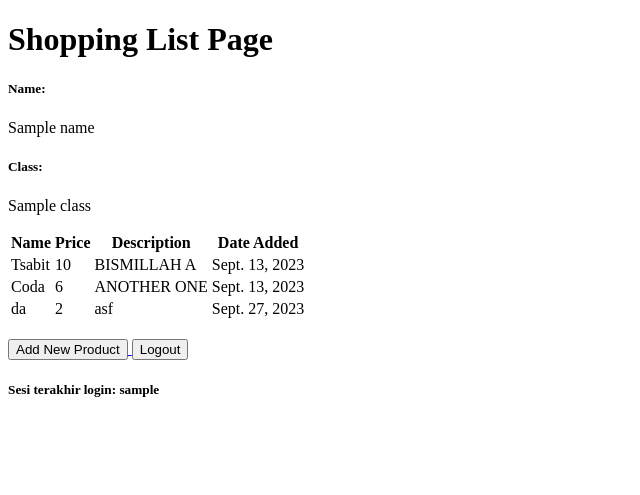
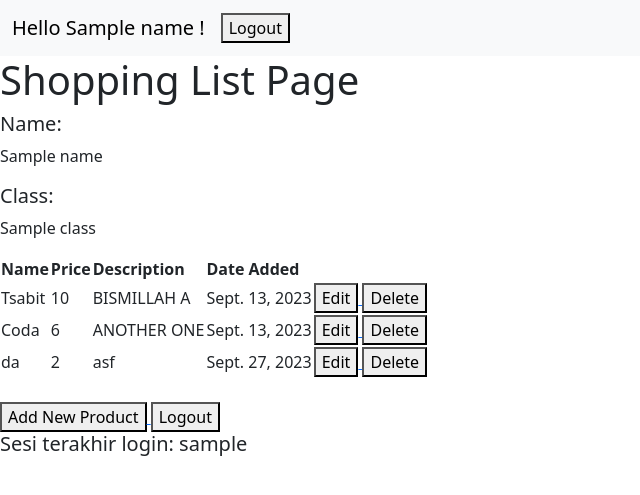
Before and after one commit to codaaa19/shopping-list, a Django app: template main/templates/main.html in a window 1280 px wide. Shown: the top 495 px of the page, without its empty margins (0-640 px from the left). Run offline with Django 4.2, Linux system fonts and the light colour scheme; data comes from the database, SQL or seed files in the repository; both versions use the stored data as it was after the commit; the template is opened without the code that fills it: values that come from a table or form of the project are taken from there, most other values are stand-ins (such as "Sample title", 1, 10 or a date in 2020).

Commit message:
Update Tutoriial 4

```diff
--- a/main/templates/main.html
+++ b/main/templates/main.html
@@ -1,6 +1,27 @@
 {% extends 'base.html' %}
 
 {% block content %}
+<nav class="navbar navbar-expand-lg bg-body-tertiary">
+    <div class="container-fluid">
+      <a class="navbar-brand" href="#">Hello {{name}} !</a>
+      <!-- <button class="navbar-toggler" type="button" data-bs-toggle="collapse" data-bs-target="#navbarNavAltMarkup" aria-controls="navbarNavAltMarkup" aria-expanded="false" aria-label="Toggle navigation">
+        <span class="navbar-toggler-icon"></span>
+      </button> -->
+      <div class="collapse navbar-collapse" id="navbarNavAltMarkup">
+        <div class="navbar-nav">
+          <!-- <a class="nav-link active" aria-current="page" href="#">Home</a> -->
+          <!-- <a class="nav-link" href="#">Pricing</a> -->
+          <a href="{% url 'main:logout' %}">
+            <button>
+                Logout
+            </button>
+        </a>
+          <!-- <a class="nav-link" href="#">{{name}}</a> -->
+          <!-- <a class="nav-link disabled" aria-disabled="true">{{class}}</a> -->
+        </div>
+      </div>
+    </div>
+  </nav>
     <h1>Shopping List Page</h1>
 
     <h5>Name:</h5>
@@ -8,6 +29,7 @@
 
     <h5>Class:</h5>
     <p>{{class}}</p>
+
 
     <table>
         <tr>
@@ -25,7 +47,27 @@
                 <td>{{product.price}}</td>
                 <td>{{product.description}}</td>
                 <td>{{product.date_added}}</td>
+                <!-- <td>
+                  <a href="{% url 'main:edit_product' product.pk %}">
+                      <button>
+                          Edit
+                      </button>
+                  </a>
+              </td> -->
+              <td>
+                <a href="{% url 'main:edit_product' product.pk %}">
+                    <button>
+                        Edit
+                    </button>
+                </a>
+                <a href="{% url 'main:delete_product' product.pk %}">
+                      <button>
+                          Delete
+                      </button>
+                  </a>
+            </td>
             </tr>
+
         {% endfor %}
     </table>
 
--- a/main/urls.py
+++ b/main/urls.py
@@ -1,5 +1,5 @@
 from django.urls import path
-from main.views import show_main, create_product, show_xml, show_json, show_xml_by_id, show_json_by_id, register, login_user, logout_user
+from main.views import show_main, create_product, show_xml, show_json, show_xml_by_id, show_json_by_id, register, login_user, logout_user, edit_product, delete_product
 
 app_name = 'main'
 
@@ -13,4 +13,6 @@
     path('register/', register, name='register'), #sesuaikan dengan nama fungsi yang dibuat
     path('login/', login_user, name='login'), #sesuaikan dengan nama fungsi yang dibuat
     path('logout/', logout_user, name='logout'),
+    path('edit-product/<int:id>', edit_product, name='edit_product'),
+    path('delete/<int:id>', delete_product, name='delete_product'), # sesuaikan dengan nama fungsi yang dibuat
 ]
--- a/shopping_list/settings.py
+++ b/shopping_list/settings.py
@@ -130,6 +130,8 @@
 # Static files (CSS, JavaScript, Images)
 # https://docs.djangoproject.com/en/4.2/howto/static-files/
 
+# Static files (CSS, JavaScript, Images)
+# httpsdocs.djangoproject.comen1.9howtostatic-files
 STATIC_URL = 'static/'
 
 STATIC_ROOT = os.path.join(BASE_DIR, 'static')
--- a/templates/base.html
+++ b/templates/base.html
@@ -2,13 +2,14 @@
 <!DOCTYPE html>
 <html lang="en">
     <head>
-        <meta charset="UTF-8" />
-        <meta
-            name="viewport"
-            content="width=device-width, initial-scale=1.0"
-        />
         {% block meta %}
+            <meta charset="UTF-8" />
+            <meta name="viewport" content="width=device-width, initial-scale=1">
         {% endblock meta %}
+        <link href="https://cdn.jsdelivr.net/npm/bootstrap@5.3.2/dist/css/bootstrap.min.css" rel="stylesheet" integrity="sha384-T3c6CoIi6uLrA9TneNEoa7RxnatzjcDSCmG1MXxSR1GAsXEV/Dwwykc2MPK8M2HN" crossorigin="anonymous">
+        <script src="https://code.jquery.com/jquery-3.6.0.min.js" integrity="sha384-KyZXEAg3QhqLMpG8r+J4jsl5c9zdLKaUk5Ae5f5b1bw6AUn5f5v8FZJoMxm6f5cH1" crossorigin="anonymous"></script>
+        <script src="https://cdn.jsdelivr.net/npm/@popperjs/core@2.11.8/dist/umd/popper.min.js" integrity="sha384-I7E8VVD/ismYTF4hNIPjVp/Zjvgyol6VFvRkX/vR+Vc4jQkC+hVqc2pM8ODewa9r" crossorigin="anonymous"></script>
+    <script src="https://cdn.jsdelivr.net/npm/bootstrap@5.3.2/dist/js/bootstrap.min.js" integrity="sha384-BBtl+eGJRgqQAUMxJ7pMwbEyER4l1g+O15P+16Ep7Q9Q+zqX6gSbd85u4mG4QzX+" crossorigin="anonymous"></script>
     </head>
 
     <body>
```
Also changed, not shown: main/templates/edit_product.html (added, +22 -0 lines), main/views.py (+23 -0 lines), db.sqlite3.
